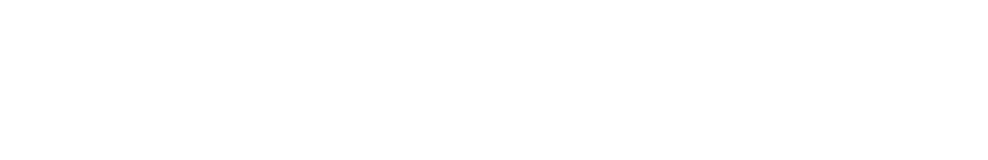
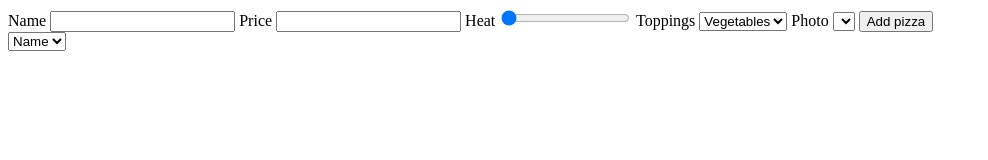
Before and after one commit to KorNito/visma-front-end-developer-task, a plain HTML site: page index.html in a window 1280 px wide. Shown: the whole page, without its empty margins (0-988 px from the left). Drawn offline with Linux system fonts and the light colour scheme.

Commit message:
html structure

```diff
--- a/index.html
+++ b/index.html
@@ -6,5 +6,63 @@
     <meta name="viewport" content="width=device-width, initial-scale=1.0" />
     <title>Pizza Menu</title>
   </head>
-  <body></body>
+  <body>
+    <form class="form">
+      <label for="name">Name</label>
+      <input class="name-input" name="name" type="text" maxlength="30" />
+      <span class="name-error"></span>
+      <label for="price">Price</label>
+      <input
+        class="price-input"
+        name="price"
+        type="number"
+        min="0.01"
+        step="0.01"
+      />
+      <span class="price-error"></span>
+      <label for="heat">Heat</label>
+      <input
+        class="heat-input"
+        name="heat"
+        type="range"
+        min="1"
+        max="3"
+        value="0"
+      />
+      <span class="heat-error"></span>
+      <label for="toppings">Toppings</label>
+      <select class="toppings-input" name="toppings" type="text" required>
+        <option>Vegetables</option>
+        <option>Herbs</option>
+        <option>Spices</option>
+        <option>Sea Food</option>
+        <option>Cheese</option>
+        <option>Meats</option>
+      </select>
+      <span class="toppings-error"></span>
+      <label for="photo">Photo</label>
+      <select name="pizza-filter">
+        <option></option>
+        <option></option>
+        <option></option>
+        <option></option>
+      </select>
+      <span class="photo-error"></span>
+
+      <button class="add-pizza-button" type="submit">Add pizza</button>
+    </form>
+    <div class="pizza-menu">
+      <div class="pizza-filter-container">
+        <select name="pizza-filter">
+          <option>Name</option>
+          <option>Price</option>
+          <option>Heat</option>
+        </select>
+      </div>
+      <div class="pizza-list-container">
+        <ul class="pizza-list"></ul>
+      </div>
+    </div>
+    <script src="app.js"></script>
+  </body>
 </html>
```
